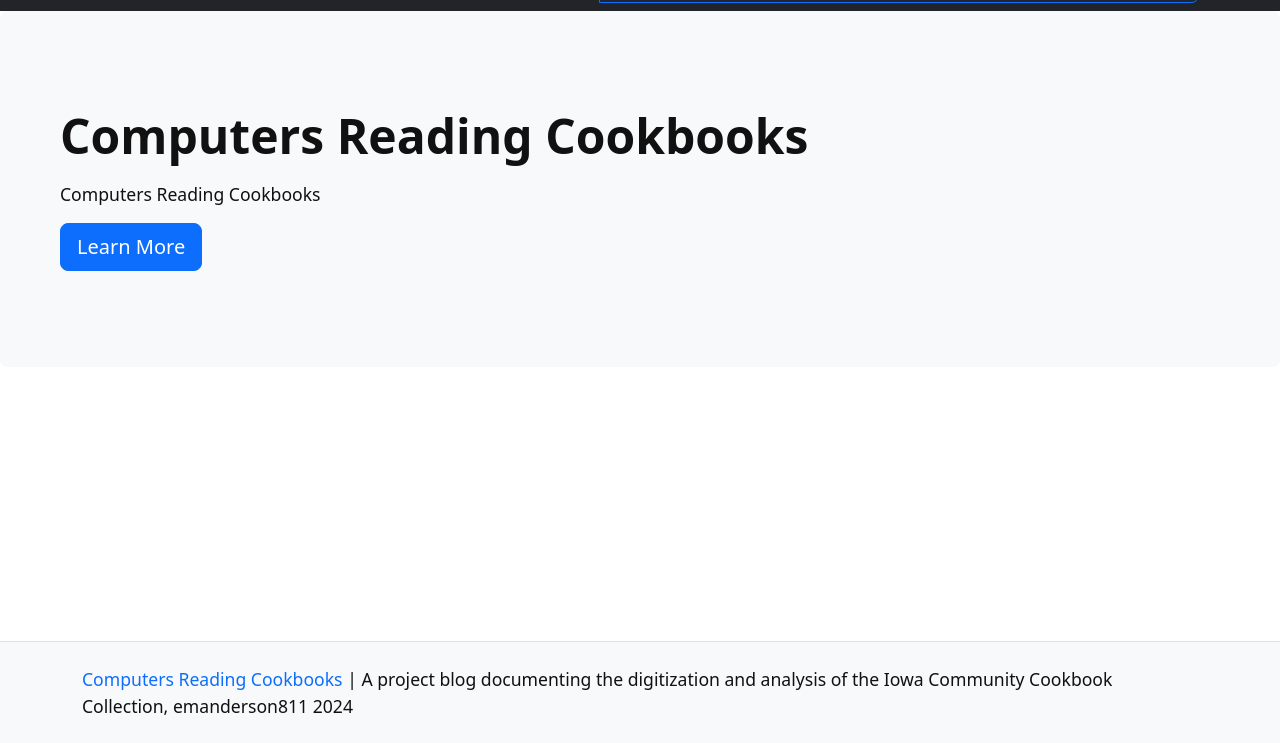
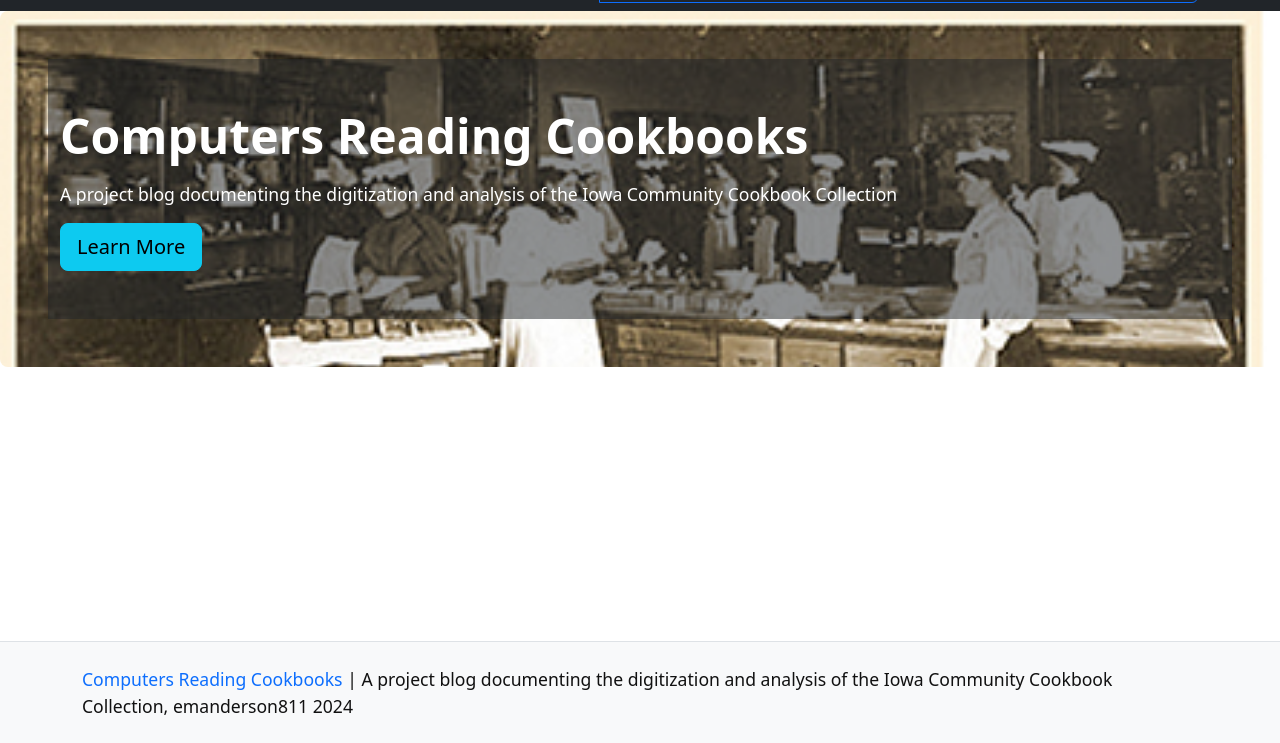
Before and after one commit to emanderson811/computers-reading-cookbooks, a Jekyll site: the page built from index.md, in a window 1280 px wide, cut to the strip 157-900 px from the top of the page. Built offline with Jekyll 4.4.1, drawn with Linux system fonts in a browser that asks for light colours.

Commit message:
add homepage image

```diff
--- a/_includes/jumbotron.html
+++ b/_includes/jumbotron.html
@@ -11,10 +11,11 @@
     - "text-color" = [optional] set text color using bootstrap color (primary, secondary, success, danger, warning, info, light, dark, body, muted, white)
     - "bg" = [optional] set background color using bootstrap color (primary, secondary, success, danger, warning, info, light, dark, body, white)
     - "border" = [optional] to add border use true
+    - "bg-image" = [optional] set background image, full URL
 
 {%- endcomment -%}
-<div class="p-5 mb-4 bg-{{ include.bg | default: 'light' }} rounded-3{% if include.border %} border{% endif %}">
-    <div class="container-fluid py-5{% if include.text-color %} text-{{ include.text-color }}{% endif %}">
+<div class="p-5 mb-4 bg-{{ include.bg | default: 'light' }} rounded-3{% if include.border %} border{% endif %}" {% if include['bg-image'] %}style="background-image: url('{{ include['bg-image'] }}'); background-size: cover;"{% endif %}>
+    <div class="container-fluid py-5{% if include.text-color %} text-{{ include.text-color }}{% endif %} bg-dark bg-opacity-50">
         {% if include.heading %}<h1 class="display-5 fw-bold">{{ include.heading }}</h1>{% endif %}
         {% if include.text %}<p class="col-md-8 fs-4">{{ include.text | markdownify }}</p>{% endif %}
         {% if include.button-text %}<a class="btn btn-{{ include.button-color | default: 'primary' }} btn-lg" href="{{ include.button-link | relative_url }}">{{ include.button-text }}</a>{% endif %}
--- a/index.md
+++ b/index.md
@@ -3,4 +3,4 @@ title: Computers Reading Cookbooks
 layout: default
 ---
 
-{% include jumbotron.html heading=site.title text="Computers Reading Cookbooks" button-text="Learn More" button-link="pages/about.html" %}
+{% include jumbotron.html heading=site.title text="A project blog documenting the digitization and analysis of the Iowa Community Cookbook Collection" button-text="Learn More" button-link="pages/about.html" button-color="info" text-color="white" bg-image="assets/cookbook_5xB.jpg" %}
```
Also changed, not shown: assets/cookbook_5xB.jpg (added).
